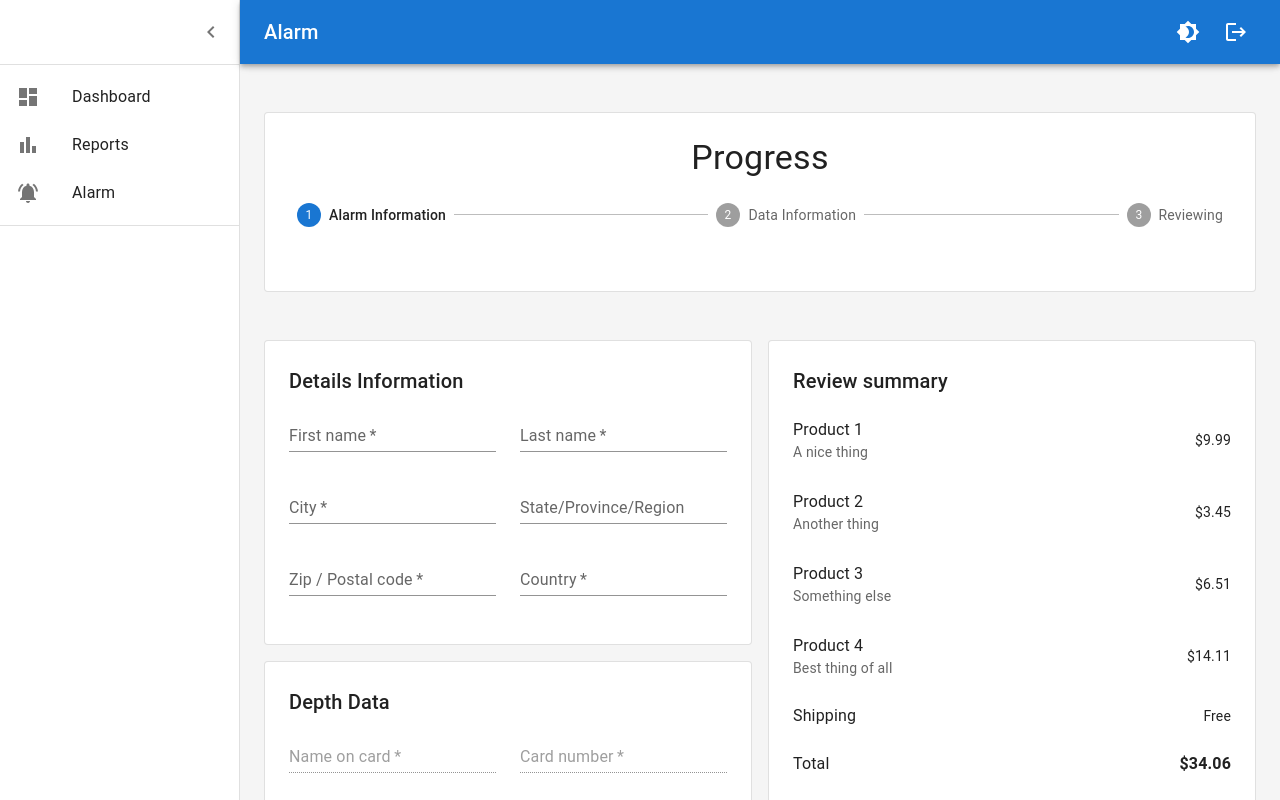
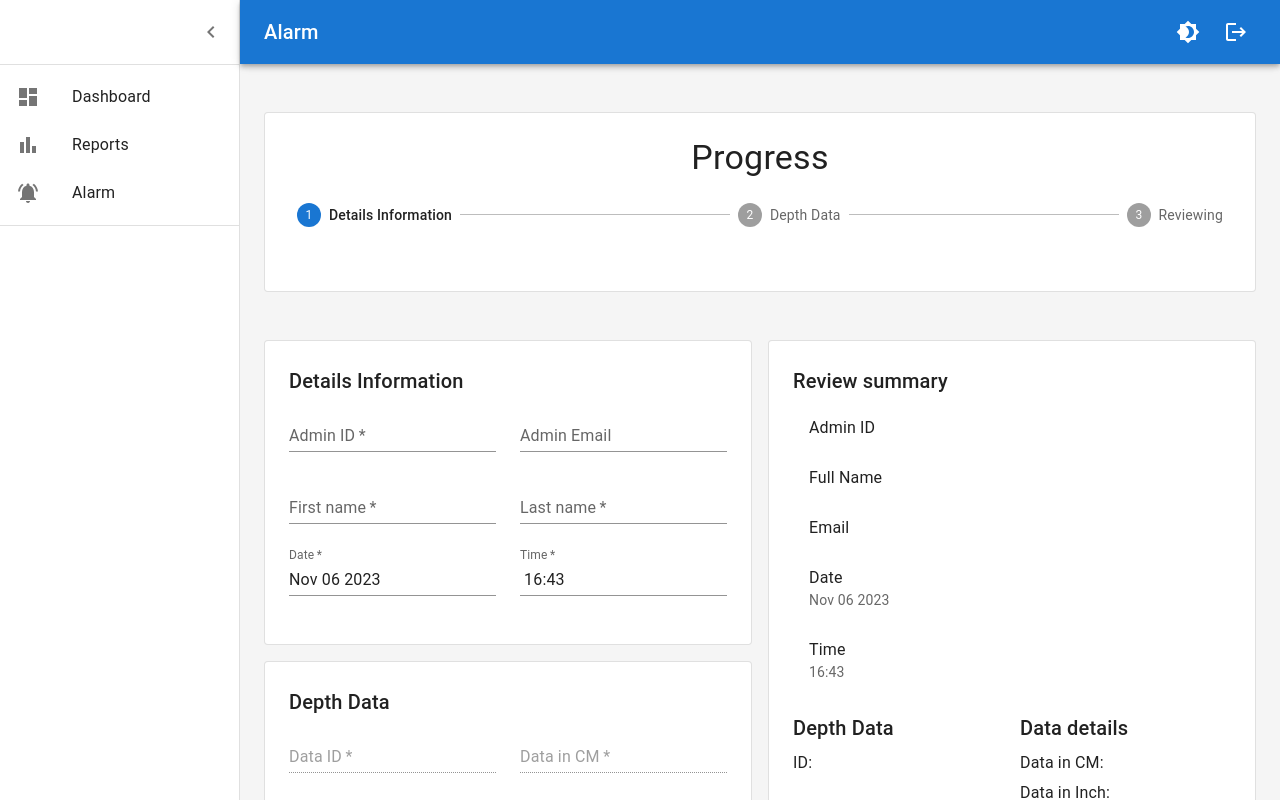
Before and after one commit to ikmalismail17/FrontendJS, a React (Vite) app: page /admindashboard/alarm in a window 1280 px wide. Built offline with nearby package versions, Linux system fonts and the light colour scheme.

Commit message:
change alarm form

```diff
--- a/src/components/AlarmInfo.tsx
+++ b/src/components/AlarmInfo.tsx
@@ -5,8 +5,15 @@ import React, { useEffect, useState } from 'react';
 import TextField from '@mui/material/TextField';
 import Typography from '@mui/material/Typography';
 
+interface MyFormData {
+  firstName: string,
+  lastName: string,
+  adminID: string,
+  email: string,
+}
+
 interface AddressFormProps {
-  onFormFilled: () => void;
+  onFormFilled: (formData: MyFormData) => void;
   onFormUnfilled: () => void;
 }
 
@@ -14,12 +21,8 @@ export default function AddressForm({ onFormFilled, onFormUnfilled }: AddressFor
   const [formData, setFormData] = useState({
     firstName: '',
     lastName: '',
-    address1: '',
-    address2: '',
-    city: '',
-    state: '',
-    zip: '',
-    country: '',
+    adminID: '',
+    email: '',
   });
 
   const handleInputChange = (e: React.ChangeEvent<HTMLInputElement>) => {
@@ -33,7 +36,7 @@ export default function AddressForm({ onFormFilled, onFormUnfilled }: AddressFor
   useEffect(() => {
     const isFormFilled = Object.values(formData).every(Boolean);
     if (isFormFilled) {
-      onFormFilled();
+      onFormFilled(formData);
     }else{
       onFormUnfilled();
     }
@@ -45,6 +48,29 @@ export default function AddressForm({ onFormFilled, onFormUnfilled }: AddressFor
         Details Information
       </Typography>
       <Grid container spacing={3}>
+      <Grid item xs={12} sm={6}>
+          <TextField
+            required
+            id="adminID"
+            name="adminID"
+            label="Admin ID"
+            fullWidth
+            variant="standard"
+            value={formData.adminID}
+            onChange={handleInputChange}
+          />
+        </Grid>
+        <Grid item xs={12} sm={6}>
+          <TextField
+            id="email"
+            name="email"
+            label="Admin Email"
+            fullWidth
+            variant="standard"
+            value={formData.email}
+            onChange={handleInputChange}
+          />
+        </Grid>
         <Grid item xs={12} sm={6}>
           <TextField
             required
@@ -74,50 +100,24 @@ export default function AddressForm({ onFormFilled, onFormUnfilled }: AddressFor
         <Grid item xs={12} sm={6}>
           <TextField
             required
-            id="city"
-            name="city"
-            label="City"
-            fullWidth
-            autoComplete="shipping address-level2"
-            variant="standard"
-            value={formData.city}
-            onChange={handleInputChange}
-          />
-        </Grid>
-        <Grid item xs={12} sm={6}>
-          <TextField
-            id="state"
-            name="state"
-            label="State/Province/Region"
+            id="date"
+            name="date"
+            label="Date"
             fullWidth
             variant="standard"
-            value={formData.state}
+            value={Date().substring(4, 15)}
             onChange={handleInputChange}
           />
         </Grid>
         <Grid item xs={12} sm={6}>
           <TextField
             required
-            id="zip"
-            name="zip"
-            label="Zip / Postal code"
+            id="time"
+            name="time"
+            label="Time"
             fullWidth
-            autoComplete="shipping postal-code"
             variant="standard"
-            value={formData.zip}
-            onChange={handleInputChange}
-          />
-        </Grid>
-        <Grid item xs={12} sm={6}>
-          <TextField
-            required
-            id="country"
-            name="country"
-            label="Country"
-            fullWidth
-            autoComplete="shipping country"
-            variant="standard"
-            value={formData.country}
+            value={Date().substring(15,21)}
             onChange={handleInputChange}
           />
         </Grid>
--- a/src/components/DashboardAlarm.tsx
+++ b/src/components/DashboardAlarm.tsx
@@ -16,14 +16,42 @@ import PaymentForm from './DataInfo';
 import Review from './Review';
 import Grid from '@mui/material/Grid';
 
-const steps = ['Alarm Information', 'Data Information', 'Reviewing'];
+const steps = ['Details Information', 'Depth Data', 'Reviewing'];
+
+interface FormAlarm {
+  firstName: string,
+  lastName: string,
+  adminID: string,
+  email: string,
+}
+
+interface FormData {
+  dataID: string,
+  dataCM: string,
+  dataInch: string,
+  date: string,
+}
 
 export default function Checkout() {
     const [activeStep, setActiveStep] = React.useState(0);
-    const [isAddressFormFilled, setIsAddressFormFilled] = React.useState(false)
+    const [isAddressFormFilled, setIsAddressFormFilled] = React.useState(false);
+    const [alarmInfo, setAlarmInfo] = React.useState({
+      firstName: '',
+      lastName: '',
+      adminID: '',
+      email: ''
+    })
 
-    const handleAddressFormFilled = () => {
+    const [dataInfo, setDataInfo] = React.useState({
+      dataID: '',
+      dataCM: '',
+      dataInch: '',
+      date: '',
+    })
+
+    const handleAddressFormFilled = (formData: FormAlarm) => {
       // Advance to the next step when AddressForm is filled
+      setAlarmInfo(formData)
       setIsAddressFormFilled(true);
       setActiveStep(1);
     };
@@ -34,8 +62,9 @@ export default function Checkout() {
       setActiveStep(0);
     };
 
-    const handlePaymentFormFilled = () => {
+    const handlePaymentFormFilled = (formData: FormData) => {
       // Advance to the next step when PaymentForm is filled
+      setDataInfo(formData)
       setActiveStep(2);
     };
 
@@ -68,7 +97,7 @@ export default function Checkout() {
         </Grid>
         <Grid item xs={6}>
             <Paper variant="outlined" sx={{ my: { xs: 3, md: 2 }, p: { xs: 2, md: 3 } }}>
-                <Review></Review>
+                <Review alarmInfo={alarmInfo} dataInfo={dataInfo}></Review>
             </Paper>
             <Grid xs={12}>
             <Paper variant="outlined" sx={{ my: { xs: 3, md: 2 }, p: { xs: 2, md: 3 } }}>
--- a/src/components/DataInfo.tsx
+++ b/src/components/DataInfo.tsx
@@ -6,18 +6,25 @@ import TextField from '@mui/material/TextField';
 // import Checkbox from '@mui/material/Checkbox';
 import { useEffect, useState } from 'react';
 
+interface MyFormData {
+  dataID: string,
+  dataCM: string,
+  dataInch: string,
+  date: string,
+}
+
 interface PaymentFormProps{
-    onFormFilled: () => void;
+    onFormFilled: (formData: MyFormData) => void;
     onDisabled: number;
     isAddressFormFilled: boolean;
 }
 
 export default function PaymentForm({onFormFilled, onDisabled, isAddressFormFilled}: PaymentFormProps) {
     const [formData, setFormData] = useState({
-        cardName: '',
-        cardNumber: '',
-        expDate: '',
-        cvv: '',
+        dataID: '',
+        dataCM: '',
+        dataInch: '',
+        date: '',
       });
 
       const handleInputChange = (e: React.ChangeEvent<HTMLInputElement>) => {
@@ -31,7 +38,7 @@ export default function PaymentForm({onFormFilled, onDisabled, isAddressFormFill
     useEffect(() => {
       const isFormFilled = Object.values(formData).every(Boolean);
       if (isFormFilled && isAddressFormFilled) {
-        onFormFilled();
+        onFormFilled(formData);
       }
     }, [formData, onFormFilled, isAddressFormFilled]);
 
@@ -44,13 +51,12 @@ export default function PaymentForm({onFormFilled, onDisabled, isAddressFormFill
         <Grid item xs={12} md={6}>
           <TextField
             required
-            id="cardName"
-            name= "cardName"
-            label="Name on card"
+            id="dataID"
+            name= "dataID"
+            label="Data ID"
             fullWidth
-            autoComplete="cc-name"
             variant="standard"
-            value={formData.cardName}
+            value={formData.dataID}
             onChange={handleInputChange}
             disabled={onDisabled === 0 || !isAddressFormFilled}
           />
@@ -58,13 +64,13 @@ export default function PaymentForm({onFormFilled, onDisabled, isAddressFormFill
         <Grid item xs={12} md={6}>
           <TextField
             required
-            id="cardNumber"
-            name="cardNumber"
-            label="Card number"
+            id="dataCM"
+            name="dataCM"
+            label="Data in CM"
             fullWidth
             autoComplete="cc-number"
             variant="standard"
-            value={formData.cardNumber}
+            value={formData.dataCM}
             onChange={handleInputChange}
             disabled={onDisabled === 0 || !isAddressFormFilled}
           />
@@ -72,13 +78,13 @@ export default function PaymentForm({onFormFilled, onDisabled, isAddressFormFill
         <Grid item xs={12} md={6}>
           <TextField
             required
-            id="expDate"
-            name="expDate"
-            label="Expiry date"
+            id="dataInch"
+            name="dataInch"
+            label="Data in Inch"
             fullWidth
             autoComplete="cc-exp"
             variant="standard"
-            value={formData.expDate}
+            value={formData.dataInch}
             onChange={handleInputChange}
             disabled={onDisabled === 0 || !isAddressFormFilled}
           />
@@ -86,14 +92,13 @@ export default function PaymentForm({onFormFilled, onDisabled, isAddressFormFill
         <Grid item xs={12} md={6}>
           <TextField
             required
-            id="cvv"
-            name="cvv"
-            label="CVV"
-            helperText="Last three digits on signature strip"
+            id="date"
+            name="date"
+            label="Date"
             fullWidth
             autoComplete="cc-csc"
             variant="standard"
-            value={formData.cvv}
+            value={formData.date}
             onChange={handleInputChange}
             disabled={onDisabled === 0 || !isAddressFormFilled}
           />
--- a/src/components/Review.tsx
+++ b/src/components/Review.tsx
@@ -5,81 +5,62 @@ import ListItem from '@mui/material/ListItem';
 import ListItemText from '@mui/material/ListItemText';
 import Grid from '@mui/material/Grid';
 
-const products = [
-  {
-    name: 'Product 1',
-    desc: 'A nice thing',
-    price: '$9.99',
-  },
-  {
-    name: 'Product 2',
-    desc: 'Another thing',
-    price: '$3.45',
-  },
-  {
-    name: 'Product 3',
-    desc: 'Something else',
-    price: '$6.51',
-  },
-  {
-    name: 'Product 4',
-    desc: 'Best thing of all',
-    price: '$14.11',
-  },
-  { name: 'Shipping', desc: '', price: 'Free' },
-];
-const addresses = ['1 MUI Drive', 'Reactville', 'Anytown', '99999', 'USA'];
-const payments = [
-  { name: 'Card type', detail: 'Visa' },
-  { name: 'Card holder', detail: 'Mr John Smith' },
-  { name: 'Card number', detail: 'xxxx-xxxx-xxxx-1234' },
-  { name: 'Expiry date', detail: '04/2024' },
-];
+interface FormData {
+  alarmInfo: {
+    firstName: string,
+    lastName: string,
+    adminID: string,
+    email: string,
+  };
+  dataInfo: {
+    dataID: string,
+    dataCM: string,
+    dataInch: string,
+    date: string,
+  };
+}
 
-export default function Review() {
+export default function Review({alarmInfo, dataInfo}: FormData) {
   return (
     <React.Fragment>
       <Typography variant="h6" gutterBottom>
         Review summary
       </Typography>
       <List disablePadding>
-        {products.map((product) => (
-          <ListItem key={product.name} sx={{ py: 1, px: 0 }}>
-            <ListItemText primary={product.name} secondary={product.desc} />
-            <Typography variant="body2">{product.price}</Typography>
-          </ListItem>
-        ))}
-        <ListItem sx={{ py: 1, px: 0 }}>
-          <ListItemText primary="Total" />
-          <Typography variant="subtitle1" sx={{ fontWeight: 700 }}>
-            $34.06
-          </Typography>
+        <ListItem>
+          <ListItemText primary="Admin ID" secondary={`${alarmInfo.adminID}`} />
+        </ListItem>
+        <ListItem>
+          <ListItemText primary="Full Name" secondary={`${alarmInfo.firstName} ${alarmInfo.lastName}`} />
+        </ListItem>
+        <ListItem>
+          <ListItemText primary="Email" secondary={alarmInfo.email} />
+        </ListItem>
+        <ListItem>
+          <ListItemText primary="Date" secondary={Date().substring(4, 15)} />
+        </ListItem>
+        <ListItem>
+          <ListItemText primary="Time" secondary={Date().substring(15,21)} />
         </ListItem>
       </List>
       <Grid container spacing={2}>
         <Grid item xs={12} sm={6}>
           <Typography variant="h6" gutterBottom sx={{ mt: 2 }}>
-            Shipping
+            Depth Data
           </Typography>
-          <Typography gutterBottom>John Smith</Typography>
-          <Typography gutterBottom>{addresses.join(', ')}</Typography>
+          {/* Display shipping information based on your actual data structure */}
+          <Typography gutterBottom>{`ID: ${dataInfo.dataID}`}</Typography>
+          {/* Add other shipping details */}
         </Grid>
         <Grid item container direction="column" xs={12} sm={6}>
           <Typography variant="h6" gutterBottom sx={{ mt: 2 }}>
-            Payment details
+            Data details
           </Typography>
-          <Grid container>
-            {payments.map((payment) => (
-              <React.Fragment key={payment.name}>
-                <Grid item xs={6}>
-                  <Typography gutterBottom>{payment.name}</Typography>
-                </Grid>
-                <Grid item xs={6}>
-                  <Typography gutterBottom>{payment.detail}</Typography>
-                </Grid>
-              </React.Fragment>
-            ))}
-          </Grid>
+          {/* Display payment details based on your actual data structure */}
+          <Typography gutterBottom>{`Data in CM: ${dataInfo.dataCM}`}</Typography>
+          <Typography gutterBottom>{`Data in Inch: ${dataInfo.dataInch}`}</Typography>
+          <Typography gutterBottom>{`Data Date: ${dataInfo.date}`}</Typography>
+          {/* Add other payment details */}
         </Grid>
       </Grid>
     </React.Fragment>
```
